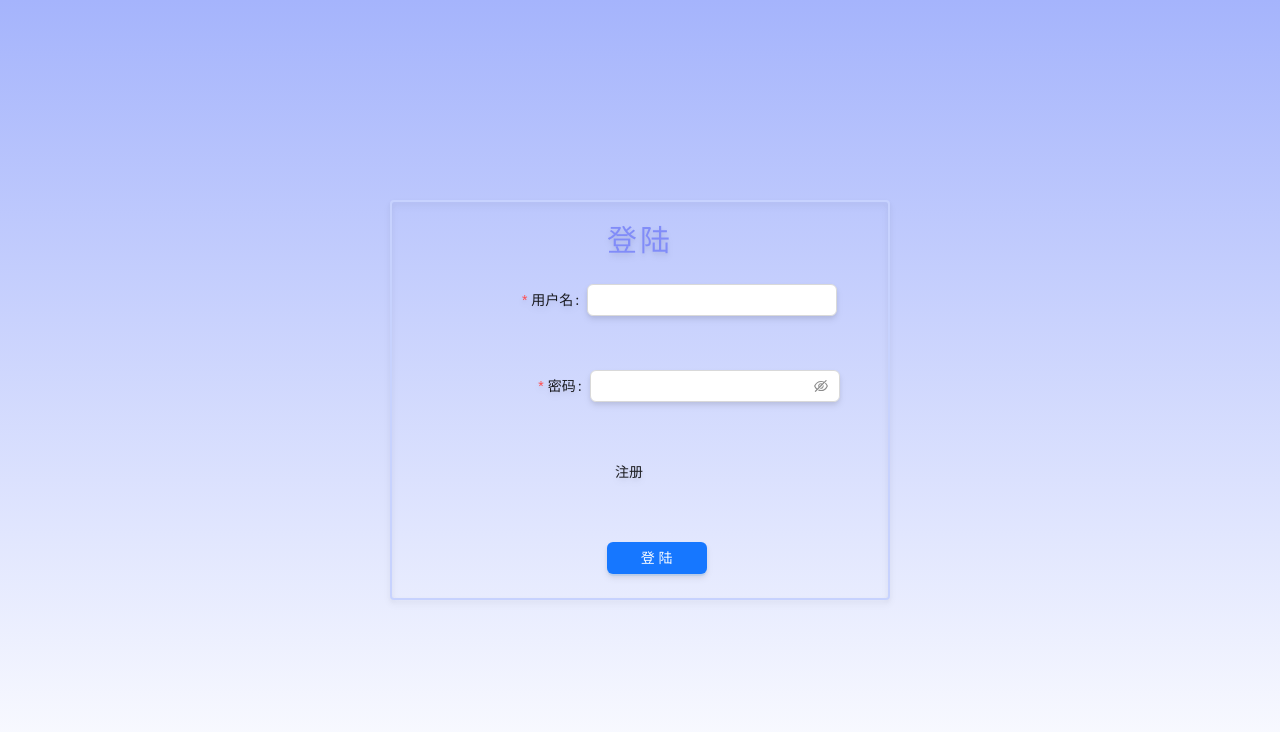
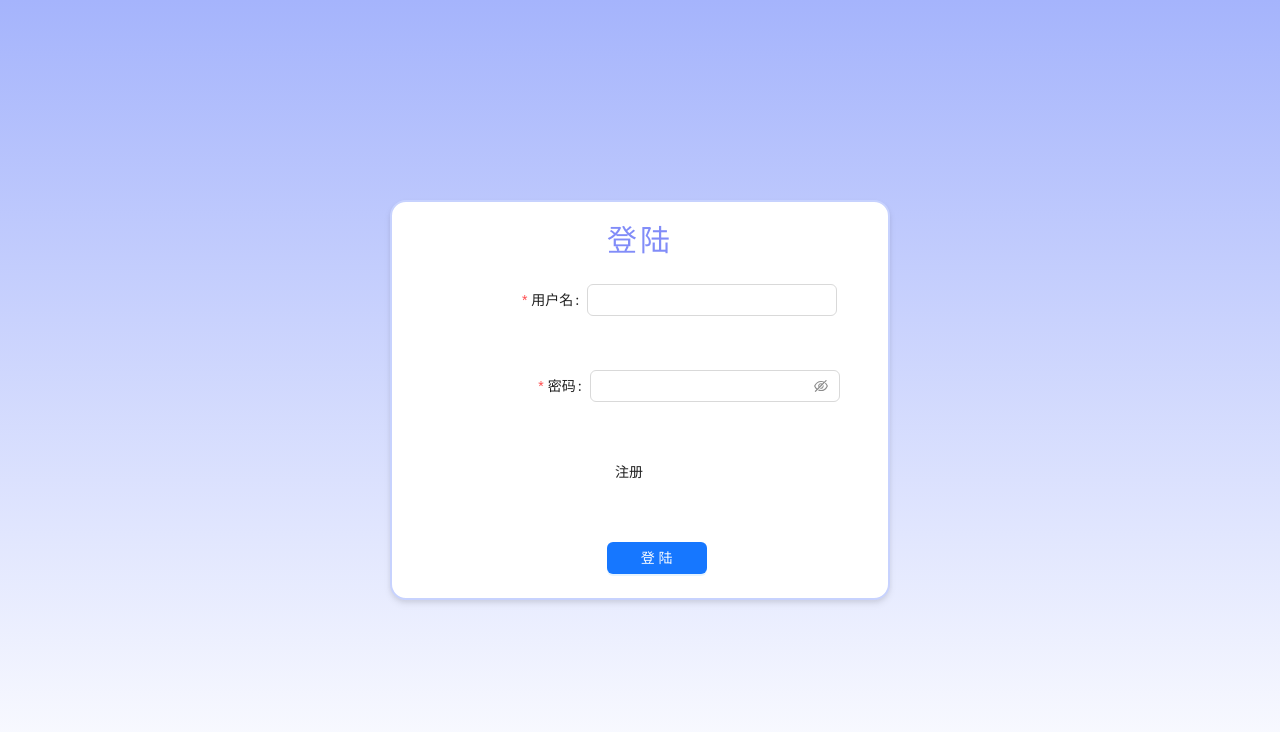
Before and after one commit to Judy-Milkyway/Household-ledger, a Next.js app: page /login in a window 1280 px wide. Shown: the top 732 px of the page. Built offline with nearby package versions, Linux system fonts and the light colour scheme.

Commit message:
login ui change

```diff
--- a/pages/login/index.tsx
+++ b/pages/login/index.tsx
@@ -18,7 +18,7 @@ export default function Login() {
 
     return (
         <div className="w-[100vw] h-[100vh] bg-gradient-to-b from-indigo-300">
-            {loginType === 'signIn' ? <div className="w-[500px] h-[400px] border-solid border-indigo-200 border-2 rounded absolute top-[50%] left-[50%] translate-x-[-50%] translate-y-[-50%] drop-shadow-md flex flex-col items-center justify-between">
+            {loginType === 'signIn' ? <div className="w-[500px] h-[400px] bg-[#fff] border-solid border-indigo-200 border-2 rounded-[16px] absolute top-[50%] left-[50%] translate-x-[-50%] translate-y-[-50%] drop-shadow-md flex flex-col items-center justify-between">
                 <div className="text-3xl font-medium text-indigo-400 tracking-widest text-center mt-[20px]">登陆</div>
                 <Form
                     name="basic"
@@ -56,7 +56,7 @@ export default function Login() {
                         </Button>
                     </Form.Item>
                 </Form>
-            </div> : <div className="w-[500px] h-[400px] border-solid border-indigo-200 border-2 rounded absolute top-[50%] left-[50%] translate-x-[-50%] translate-y-[-50%] drop-shadow-md flex flex-col items-center justify-between">
+            </div> : <div className="w-[500px] h-[400px] bg-[#fff] border-solid border-indigo-200 border-2 rounded-[16px] absolute top-[50%] left-[50%] translate-x-[-50%] translate-y-[-50%] drop-shadow-md flex flex-col items-center justify-between">
                 <div className="text-3xl font-medium text-indigo-400 tracking-widest text-center mt-[20px]">注册</div>
                 <Form
                     name="basic"
```
